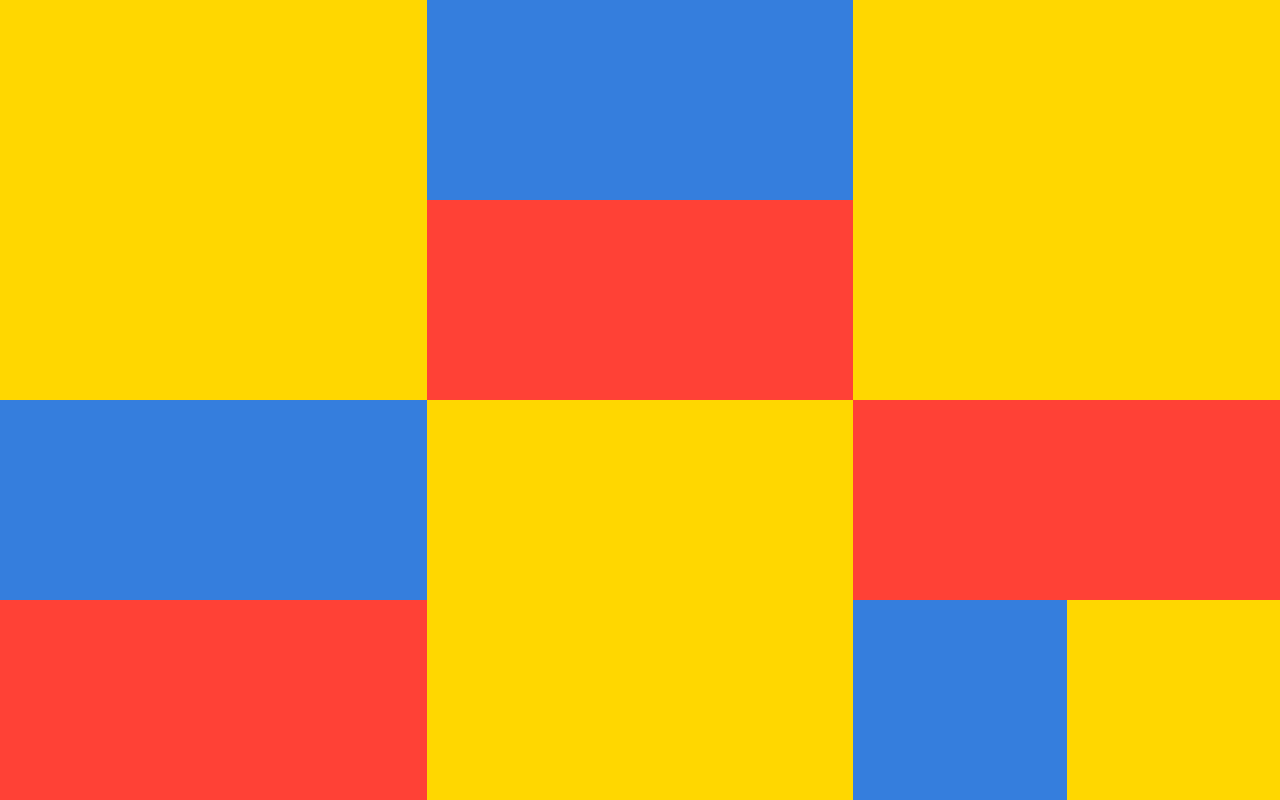
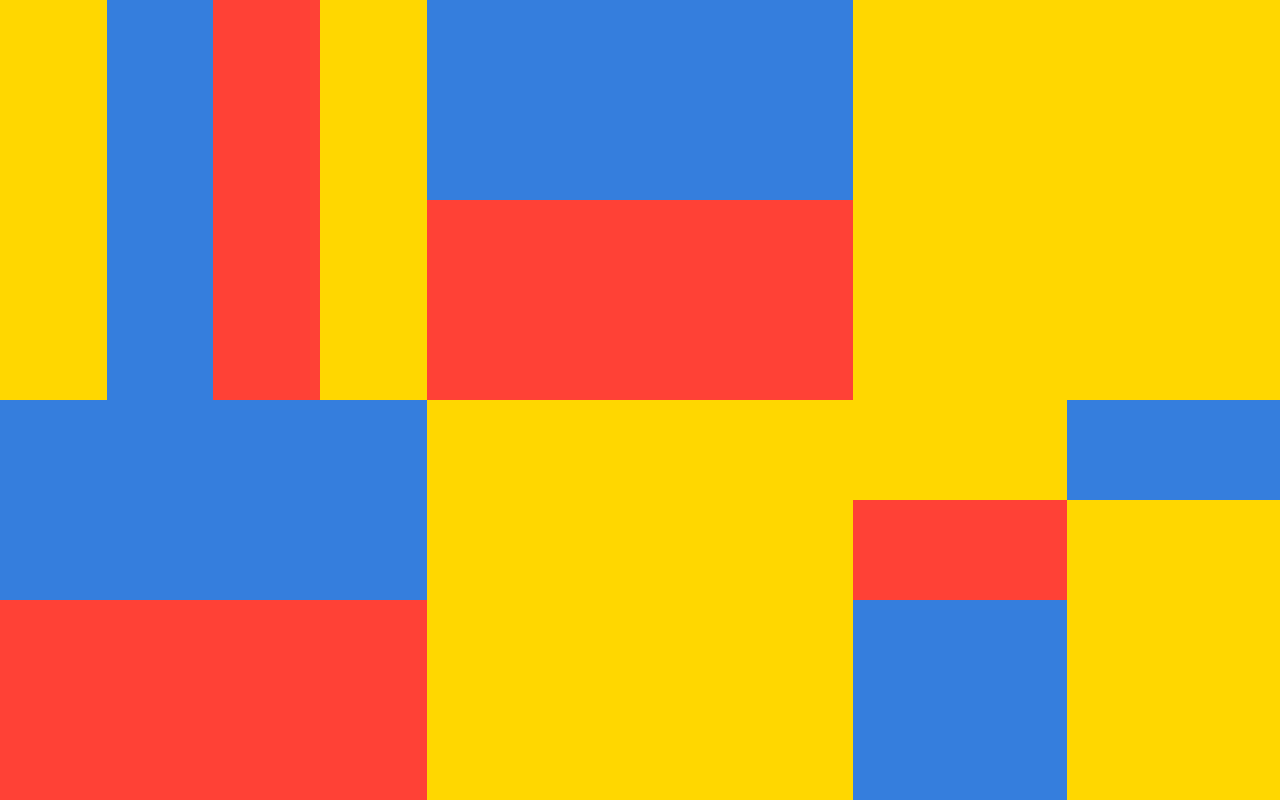
Before and after one commit to in-roma/super-shapes, a plain HTML site: page index.html in a window 1280 px wide. Drawn offline with Linux system fonts and the light colour scheme.

Commit message:
layout structure

```diff
--- a/index.html
+++ b/index.html
@@ -11,7 +11,12 @@
 		<div class="page min-vh-100 flex items-stretch">
 			<!-- First Column -->
 			<div class="w-third flex flex-wrap">
-				<div class="w-100 h-50 bg-yellow"></div>
+				<div class="w-100 h-50 bg-yellow flex">
+					<div class="w-25 h-100 bg-yellow"></div>
+					<div class="w-25 h-100 bg-blue"></div>
+					<div class="w-25 h-100 bg-red"></div>
+					<div class="w-25 h-100 bg-yellow"></div>
+				</div>
 				<div class="w-100 h-25 bg-blue"></div>
 				<div class="w-100 h-25 bg-red"></div>
 			</div>
@@ -24,7 +29,12 @@
 			<!-- Third Column -->
 			<div class="w-third flex flex-wrap bg-pink">
 				<div class="w-100 h-50 bg-yellow"></div>
-				<div class="w-100 h-25 bg-red"></div>
+				<div class="w-100 h-25 bg-red flex flex-wrap">
+					<div class="w-50 h-50 bg-yellow"></div>
+					<div class="w-50 h-50 bg-blue"></div>
+					<div class="w-50 h-50 bg-red"></div>
+					<div class="w-50 h-50 bg-yellow"></div>
+				</div>
 				<div class="w-50 h-25 bg-blue"></div>
 				<div class="w-50 h-25 bg-yellow"></div>
 			</div>
```
